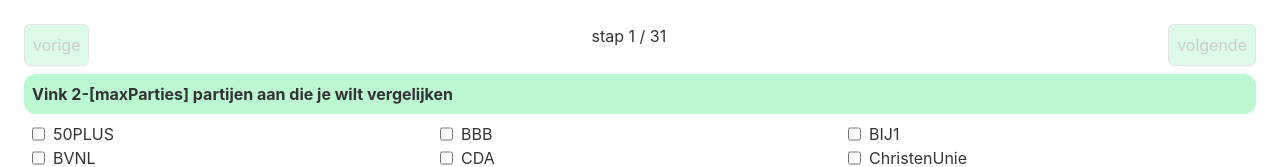
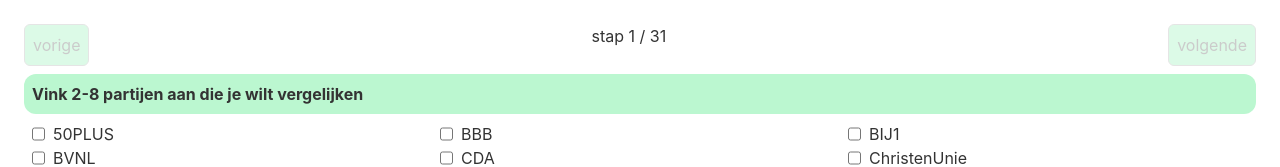
Before and after one commit to whishkid/partijwijzer, a Svelte app: page / in a window 1280 px wide. Shown: the top 167 px of the page. Built offline with nearby package versions, Linux system fonts and the light colour scheme.

Commit message:
fix syntax

```diff
--- a/src/Step1.svelte
+++ b/src/Step1.svelte
@@ -5,7 +5,7 @@
 	export let maxParties
 </script>
 
-<div class="bg-green-200 font-bold p-2 rounded-xl">Vink 2-[maxParties] partijen aan die je wilt vergelijken</div>
+<div class="bg-green-200 font-bold p-2 rounded-xl">Vink 2-{maxParties} partijen aan die je wilt vergelijken</div>
 <div class="grid grid-cols-1 sm:grid-cols-2 gap-x-2 lg:grid-cols-3 p-2">
 	{#each parties.sort((a, b) => (b.name < a.name ? 1 : a.name == b.name ? 0 : -1)) as party}
 		<div class="flex flex-row whitespace-nowrap">
```
Also changed, not shown: public/build/bundle.js, 1 other file (tests, documents, lock files or other folders).
